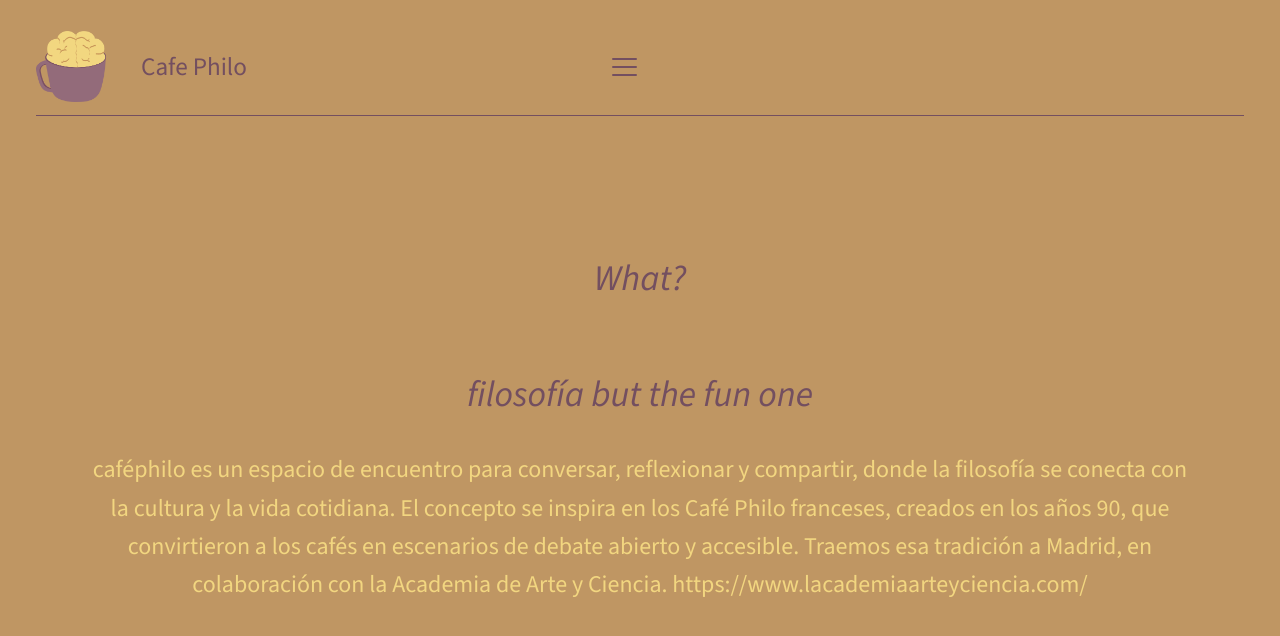
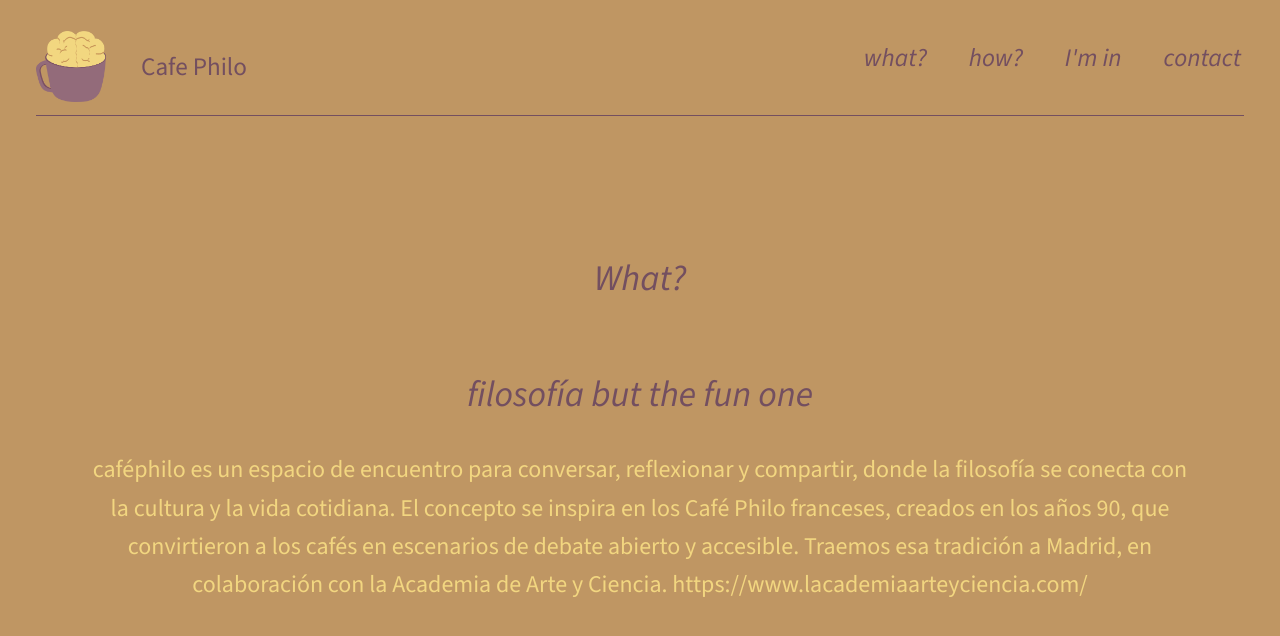
Before and after one commit to nonowelle/test-cafe, a Vue app: page / in a window 1280 px wide. Shown: the top 636 px of the page. Built offline with nearby package versions, Linux system fonts and the light colour scheme.

Commit message:
mobile nav fixed

```diff
--- a/src/components/Nav.vue
+++ b/src/components/Nav.vue
@@ -45,6 +45,7 @@ const openMobileNav = () => {
 <style lang="scss" scoped>
 nav {
     width: 100%;
+    max-height: 0;
 
     font-size: 18px;
     text-align: center;
@@ -62,9 +63,10 @@ nav {
     color: var(--color-links);
     align-items: center;
 
-    border-bottom: 1px solid var(--color-links);
+
     border-radius: 0;
     padding-bottom: 1rem;
+
 
 
     &-wrapper {
@@ -73,7 +75,14 @@ nav {
     }
 
     &.open {
+        position: fixed;
+        top: 36px;
+        left: 36px;
+        max-height: 100vh;
         height: 100vh;
+        z-index: 1000;
+        width: 90%;
+        background-color: var(--color-background);
 
         .close-button {
             display: flex;
@@ -157,15 +166,21 @@ nav {
         justify-content: space-between;
         gap: 1.5rem;
 
+        max-height: 80px;
+
+        border-bottom: 1px solid var(--color-links);
+
+        .close-button {
+            display: none;
+        }
+
+        .menu-icon {
+            display: none;
+        }
+
     }
 
-    .close-button {
-        display: none;
-    }
 
-    .menu-icon {
-        display: none;
-    }
 
 
     .first-section {
@@ -177,6 +192,7 @@ nav {
     .second-section {
         flex-direction: row;
         gap: 2rem;
+        display: flex;
     }
 }
 </style>
```
